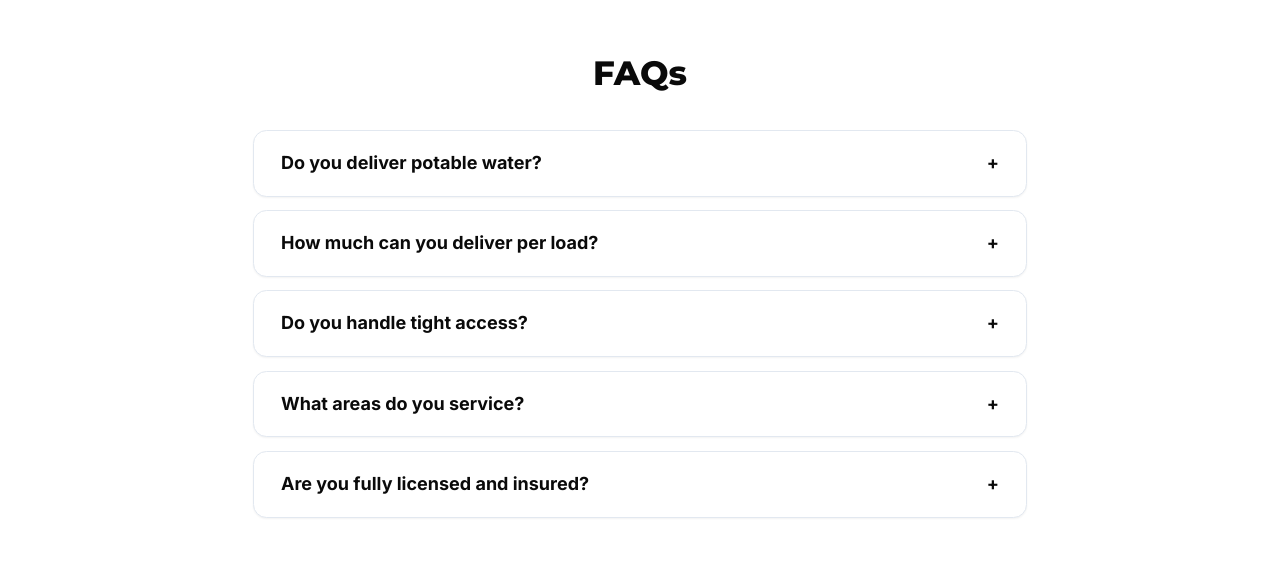
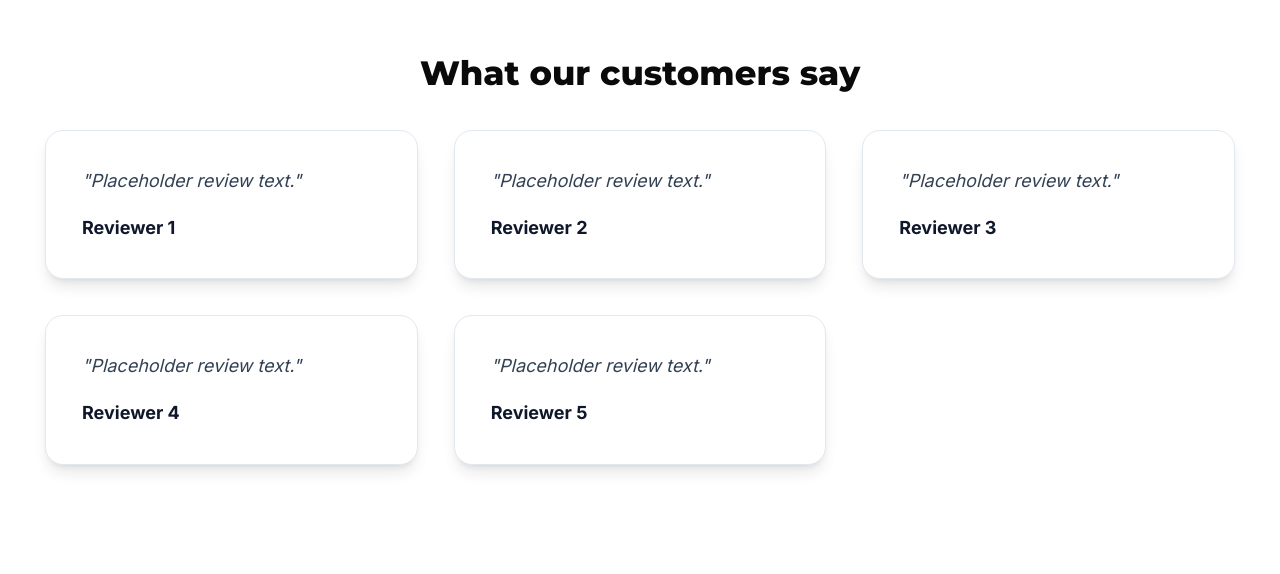
Before and after one commit to kindaiau/more-civil, a React (Vite) app: page / in a window 1280 px wide. Shown: the part 2306-2880 px from the top of the page. Built offline with nearby package versions, Linux system fonts and the light colour scheme.

Commit message:
chore: add placeholder reviews component

```diff
--- /dev/null
+++ b/src/components/Reviews.tsx
@@ -0,0 +1,26 @@
+// TODO: Replace placeholder reviews with actual content.
+const reviews = [
+  { author: 'Reviewer 1', text: 'Placeholder review text.' },
+  { author: 'Reviewer 2', text: 'Placeholder review text.' },
+  { author: 'Reviewer 3', text: 'Placeholder review text.' },
+  { author: 'Reviewer 4', text: 'Placeholder review text.' },
+  { author: 'Reviewer 5', text: 'Placeholder review text.' },
+];
+
+export default function Reviews() {
+  return (
+    <section id="reviews" className="py-32 bg-white">
+      <div className="max-w-7xl mx-auto px-10">
+        <h2 className="reveal font-extrabold text-3xl mb-8 text-center" style={{fontFamily:'Montserrat'}}>What our customers say</h2>
+        <div className="grid md:grid-cols-2 lg:grid-cols-3 gap-8">
+          {reviews.map((review, i) => (
+            <div key={i} className="reveal rounded-2xl border border-slate-200 bg-white shadow-lg p-8">
+              <p className="italic mb-4 text-slate-700">"{review.text}"</p>
+              <p className="font-bold text-slate-900">{review.author}</p>
+            </div>
+          ))}
+        </div>
+      </div>
+    </section>
+  );
+}
--- a/src/pages/Home.tsx
+++ b/src/pages/Home.tsx
@@ -3,6 +3,7 @@ import Header from "@/components/Header";
 import Hero from "@/components/Hero";
 import Services from "@/components/Services";
 import Gallery from "@/components/Gallery";
+import Reviews from "@/components/Reviews";
 import FAQ from "@/components/FAQ";
 import Quote from "@/components/Quote";
 import Footer from "@/components/Footer";
@@ -20,6 +21,7 @@ const Home = () => {
       <Hero />
       <Services />
       <Gallery />
+      <Reviews />
       <FAQ />
       <Quote />
       <Footer />
```
